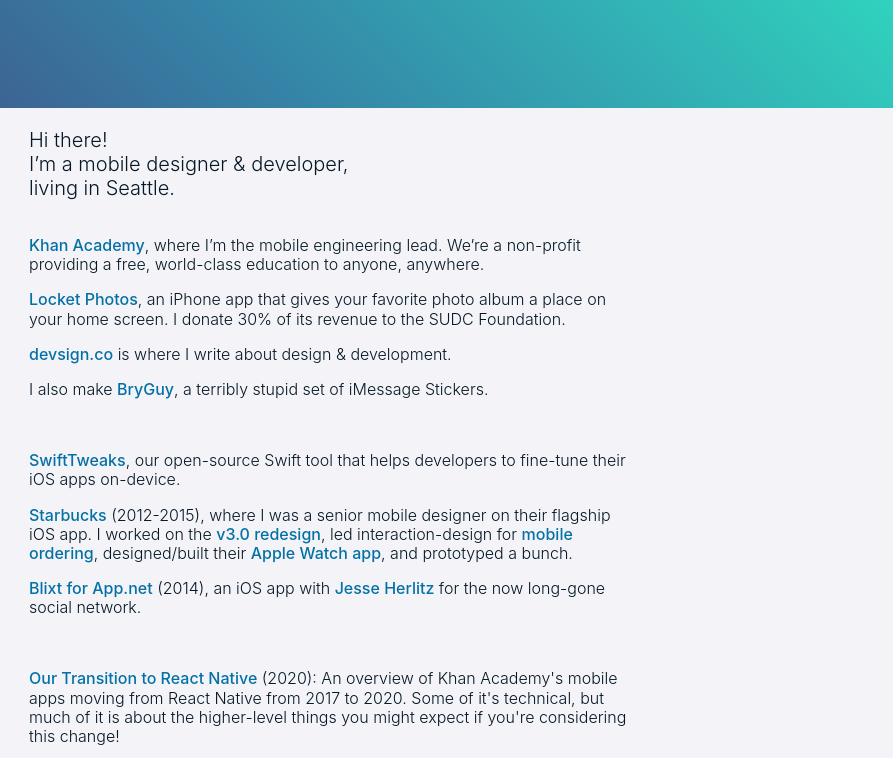
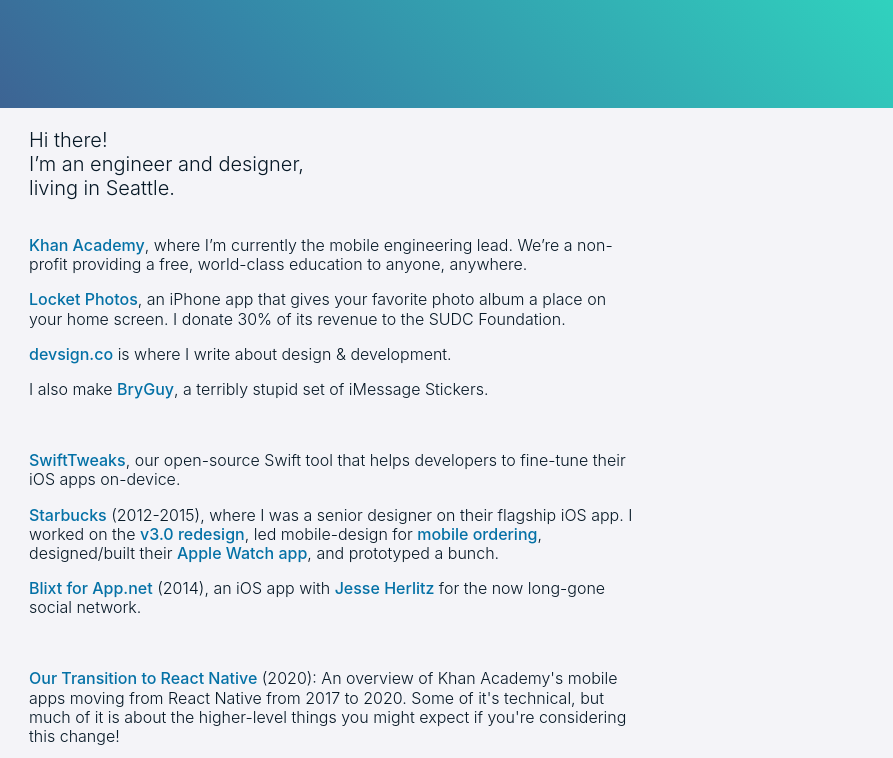
Before and after one commit to bryanjclark/bryanjclark.github.io, a plain HTML site: page index.html in a window 1280 px wide. Shown: the top 758 px of the page, 387-1280 px from the left. Drawn offline with Linux system fonts and the light colour scheme.

Commit message:
Update index.html

```diff
--- a/index.html
+++ b/index.html
@@ -29,14 +29,14 @@
             <div class="avatar-name">@bryanjclark</div>
           </a>
       </div>
-      <p class="welcome-text">Hi there! <br/>I’m a mobile designer & developer, <br/>living in Seattle.</p>
+      <p class="welcome-text">Hi there! <br/>I’m an engineer and designer, <br/>living in Seattle.</p>
     </div>
   </div>
   <div class="resume-container">
     <div class="resume-section">
       <div class="resume-section-title">Current Projects</div>
       <div class="resume-section-contents">
-          <p><a target="_blank" href="https://khanacademy.org">Khan Academy</a>, where I’m the mobile engineering lead. We’re a non-profit providing a free, world-class education to anyone, anywhere.</p>
+          <p><a target="_blank" href="https://khanacademy.org">Khan Academy</a>, where I’m currently the mobile engineering lead. We’re a non-profit providing a free, world-class education to anyone, anywhere.</p>
 
           <p><a target="_blank" href="http://locket.photos">Locket Photos</a>, an iPhone app that gives your favorite photo album a place on your home screen. I donate 30% of its revenue to the SUDC Foundation.</p>
 
@@ -49,7 +49,7 @@
         <div class="resume-section-title">Previous Work</div>
         <div class="resume-section-contents">
           <p><a target="_blank" href="https://github.com/khan/swifttweaks">SwiftTweaks</a>, our open-source Swift tool that helps developers to fine-tune their iOS apps on-device.</p>
-        <p><a href="https://www.starbucks.com/coffeehouse/mobile-apps">Starbucks</a> (2012-2015), where I was a senior mobile designer on their flagship iOS app. I worked on the <a target="_blank" href="https://dribbble.com/shots/1469435-Gift-for-Starbucks-3-0">v3.0 redesign</a>, led interaction-design for <a target="_blank" href="https://dribbble.com/shots/2034756-Mobile-Order-Pay-Starbucks">mobile ordering</a>, designed/built their <a target="_blank" href="https://dribbble.com/shots/2034760-Starbucks-Rewards-on-Apple-Watch">Apple Watch app</a>, and prototyped a bunch.</p>
+        <p><a href="https://www.starbucks.com/coffeehouse/mobile-apps">Starbucks</a> (2012-2015), where I was a senior designer on their flagship iOS app. I worked on the <a target="_blank" href="https://dribbble.com/shots/1469435-Gift-for-Starbucks-3-0">v3.0 redesign</a>, led mobile-design for <a target="_blank" href="https://dribbble.com/shots/2034756-Mobile-Order-Pay-Starbucks">mobile ordering</a>, designed/built their <a target="_blank" href="https://dribbble.com/shots/2034760-Starbucks-Rewards-on-Apple-Watch">Apple Watch app</a>, and prototyped a bunch.</p>
         <p><a target="_blank" href="https://vimeo.com/109356171">Blixt for App.net</a> (2014), an iOS app with <a target="_blank" href="http://herlitz.co">Jesse Herlitz</a> for the now long-gone social network.</p>
       </div>
     </div>
```
